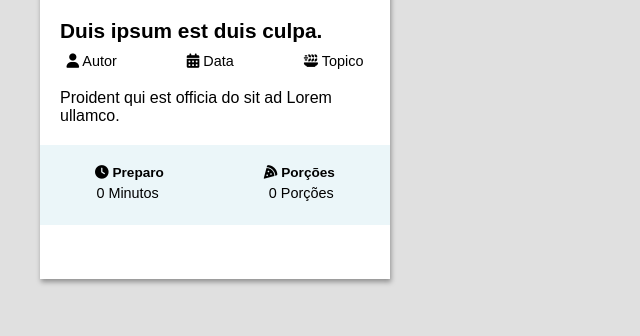
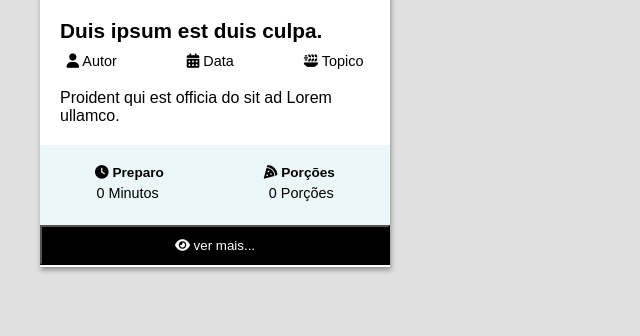
Before and after one commit to lslucasO/aplicativo-de-receitas, a Django app: page / in a window 1280 px wide. Shown: the part 464-800 px from the top of the page, without its empty margins (0-640 px from the left). Run offline with Django 4.2, Linux system fonts and the light colour scheme.

Commit message:
card done

```diff
--- a/projectRecipes/static/css/home.css
+++ b/projectRecipes/static/css/home.css
@@ -42,7 +42,7 @@ body{
     box-shadow: 1px 3px 5px rgba(0, 0, 0, 0.363);
     cursor: pointer;
     background-color: white;
-    height: 500px;
+    height: 488px;
     width: 350px;
 
 }
@@ -109,3 +109,12 @@ body{
     align-items: center;
     justify-content: center;
 }
+
+
+.btn-ver-mais{
+    background-color: black;
+    color: white;
+    cursor: pointer;
+    width: 350px;
+    height: 40px;
+}
--- a/projectRecipes/templates/pages/home.html
+++ b/projectRecipes/templates/pages/home.html
@@ -37,11 +37,9 @@
                     <p class="info">0 Porções</p>
                 </section>
             </div>
-            <!--
-                <div class="btn-container">
-                <button class="btn-ver-mais">Ver mais...</button>
-                </div>
-            -->
+            <div class="btn-container">
+                <button class="btn-ver-mais"><i class="fas fa-light fa-eye"></i> ver mais...</button>
+            </div>
         </div>
     </div>
 
```
